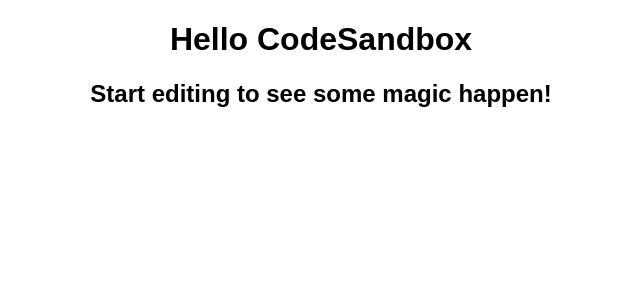
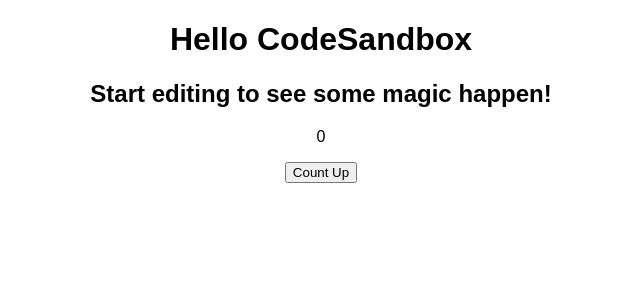
Before and after one commit to koyamal/learn-react-02-02, a React (Create React App) app: page / in a window 1280 px wide. Shown: the top 300 px of the page, without its empty margins (319-959 px from the left). Built offline with nearby package versions, Linux system fonts and the light colour scheme.

Commit message:
Make count up button with state useState

```diff
--- a/src/App.js
+++ b/src/App.js
@@ -1,10 +1,18 @@
+import { useState } from "react";
 import "./styles.css";
 
 export default function App() {
+  console.log("App re-rendered");
+  const [count, setCount] = useState(0);
+  const onClickCountUp = () => {
+    setCount(count + 1);
+  };
   return (
     <div className="App">
       <h1>Hello CodeSandbox</h1>
       <h2>Start editing to see some magic happen!</h2>
+      <p>{count}</p>
+      <button onClick={onClickCountUp}>Count Up</button>
     </div>
   );
 }
```
